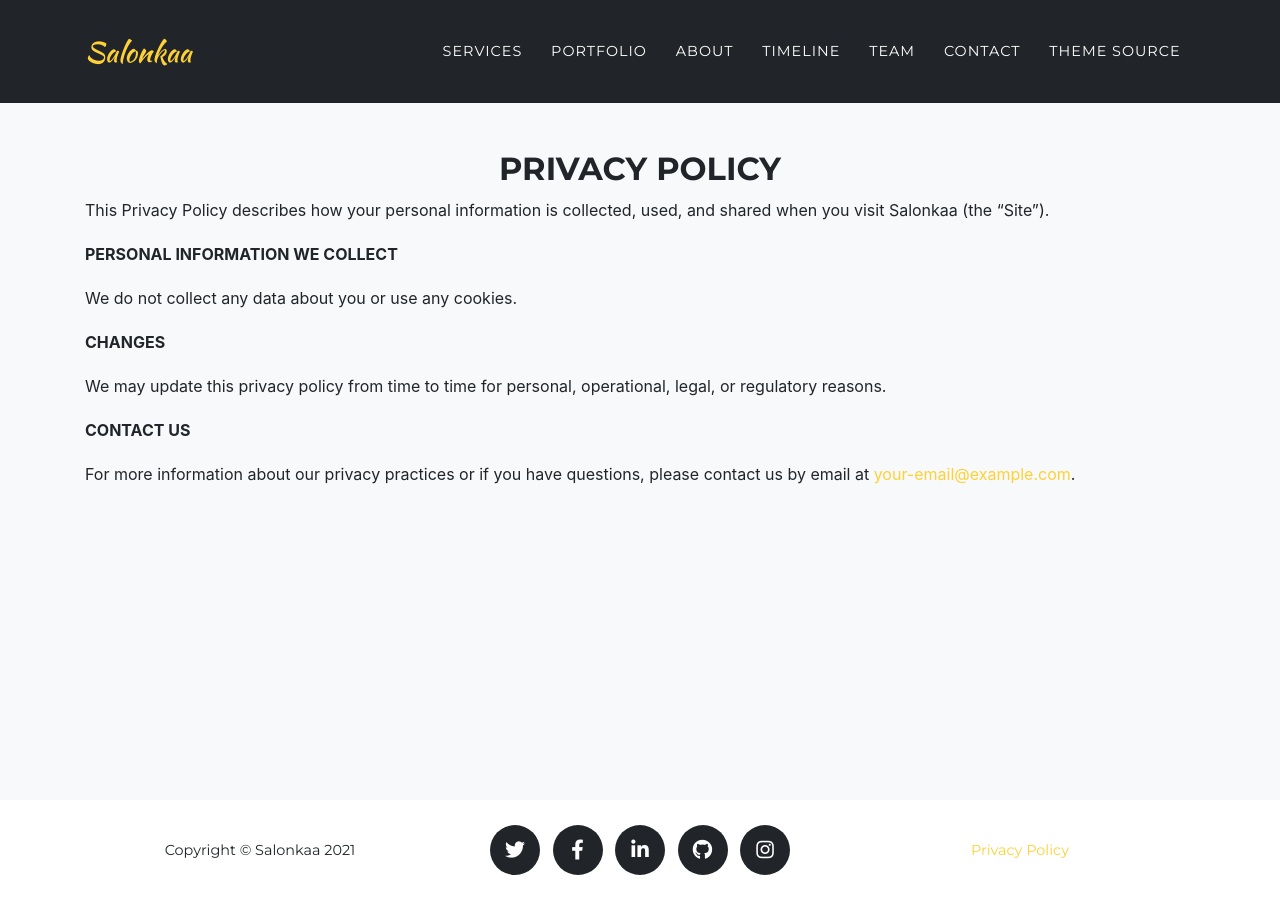
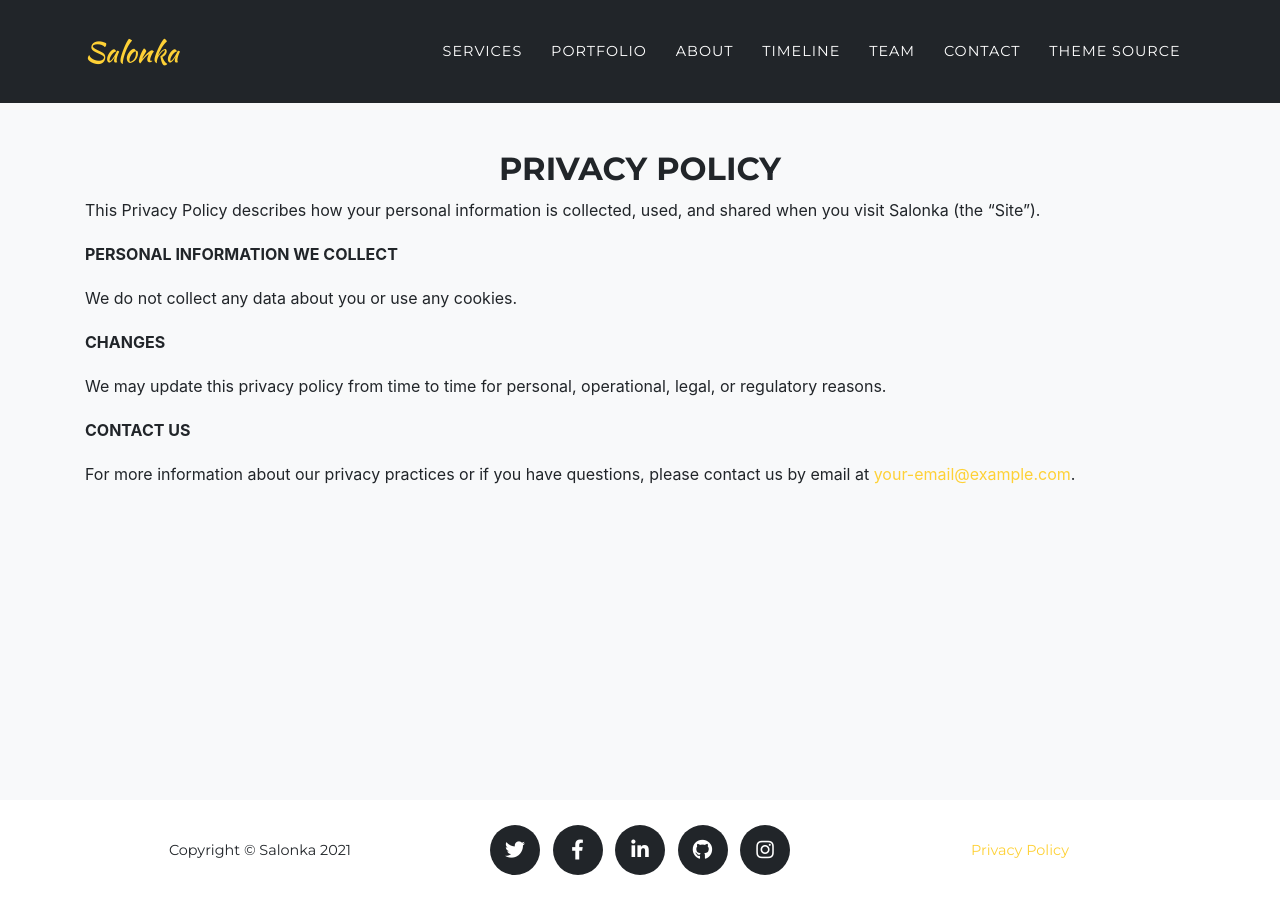
Before and after one commit to stackbit-projects/salonka-084cf, a Jekyll site: the page built from legal.md, in a window 1280 px wide. Built offline with Jekyll 4.4.1, drawn with Linux system fonts in a browser that asks for light colours; some web fonts are replaced.

Commit message:
_config.yml: changed

```diff
--- a/_config.yml
+++ b/_config.yml
@@ -1,7 +1,7 @@
 theme: jekyll-agency
 url: ''
 baseurl: ''
-title: Salonkaa
+title: Salonka
 email: your-email@example.com
 description: Site description
 author: Wojciech Sobczyk
```
